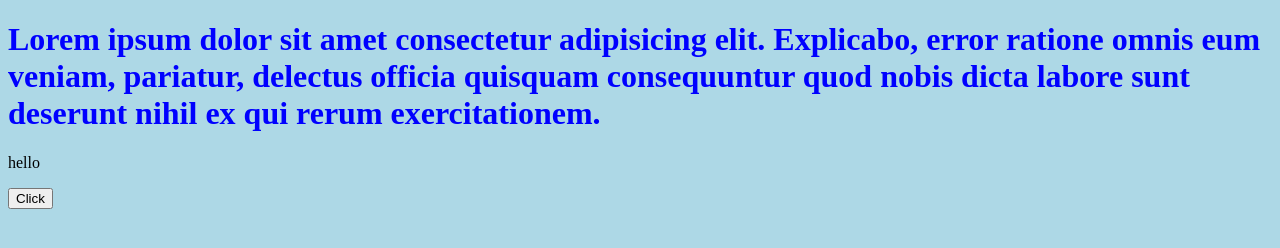
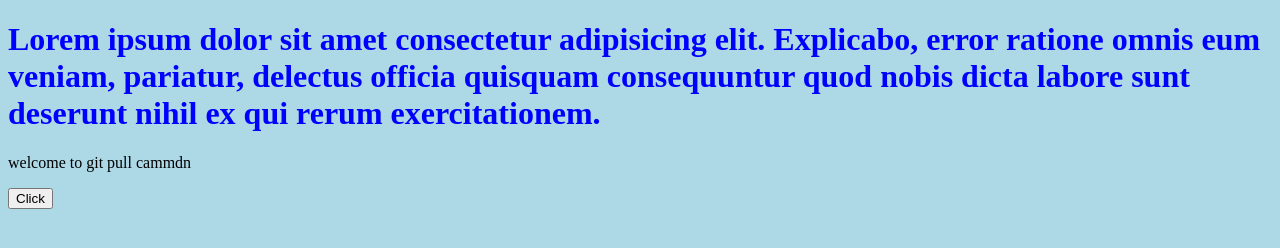
Before and after one commit to kamal0072/learning-git-and-github, a plain HTML site: page index.html in a window 1280 px wide. Drawn offline with Linux system fonts and the light colour scheme.

Commit message:
changes in  index.html

```diff
--- a/index.html
+++ b/index.html
@@ -8,7 +8,7 @@
 </head>
 <body>
     <h1>Lorem ipsum dolor sit amet consectetur adipisicing elit. Explicabo, error ratione omnis eum veniam, pariatur, delectus officia quisquam consequuntur quod nobis dicta labore sunt deserunt nihil ex qui rerum exercitationem.</h1>
-    <p>hello</p>
+    <p>welcome to git pull cammdn</p>
     <button onclick="add()">Click</button>
     <script>
         function add(){
```
